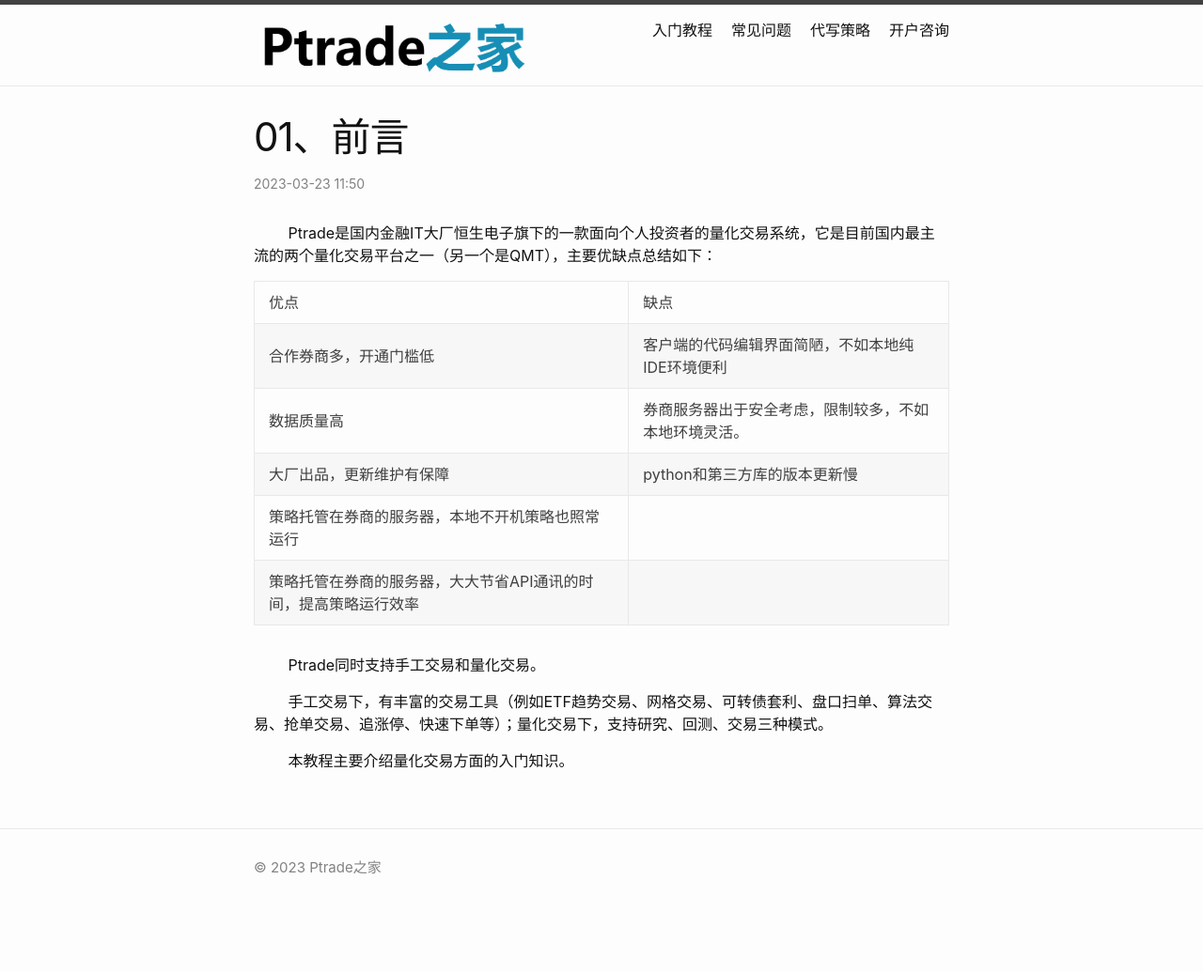
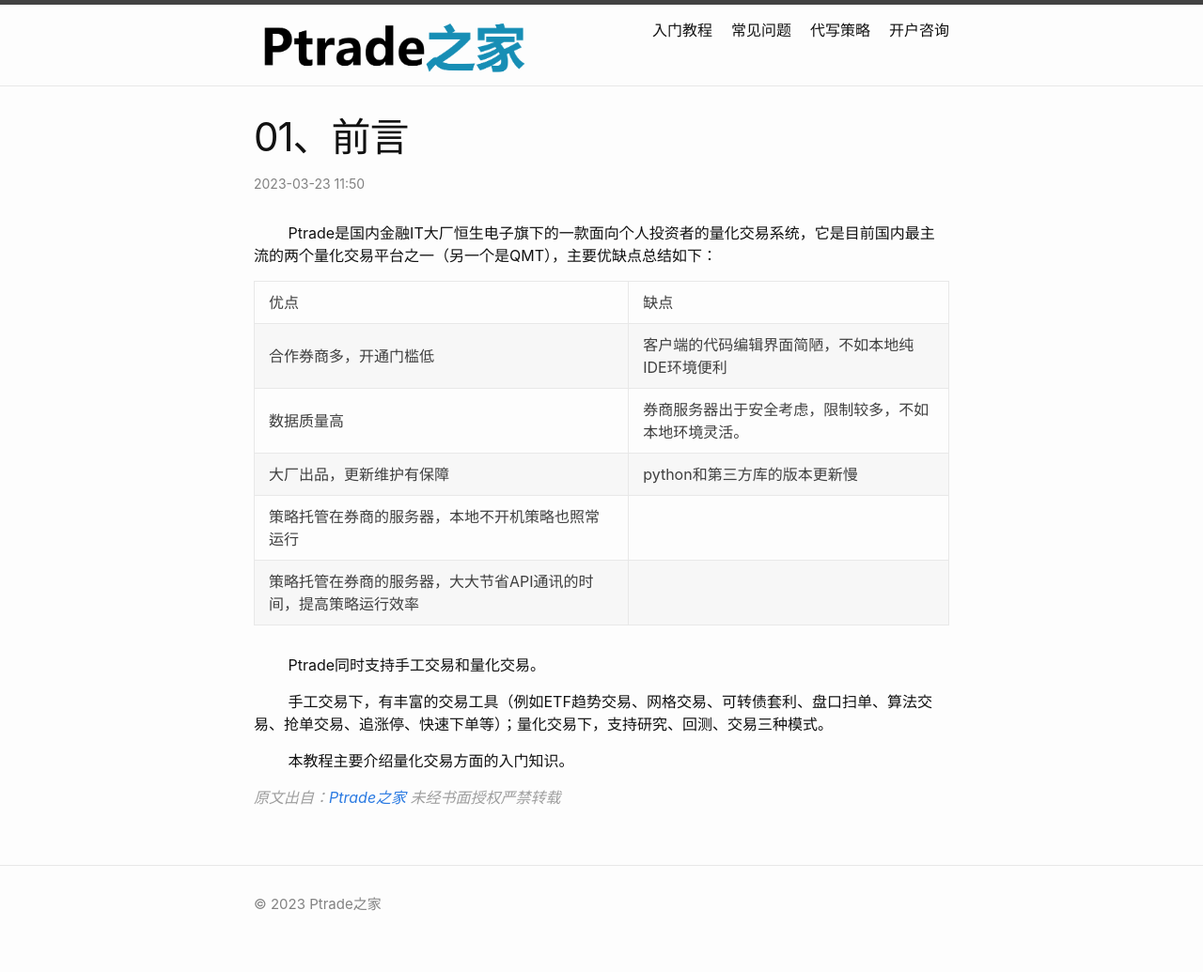
Before and after one commit to simvson/site, a Jekyll site: the page built from _posts/2023-03-23-01-preface.md, in a window 1280 px wide. Shown: the whole page at 94% size. Built offline with Jekyll 4.4.1, drawn with Linux system fonts in a browser that asks for light colours; before the commit the page ends 996 px from its top, so only the background shows below that.

Commit message:
Update 2023-03-23-01-preface.md

```diff
--- a/_posts/2023-03-23-01-preface.md
+++ b/_posts/2023-03-23-01-preface.md
@@ -16,3 +16,6 @@
 &emsp; &emsp;手工交易下，有丰富的交易工具（例如ETF趋势交易、网格交易、可转债套利、盘口扫单、算法交易、抢单交易、追涨停、快速下单等）；量化交易下，支持研究、回测、交易三种模式。
 
 &emsp; &emsp;本教程主要介绍量化交易方面的入门知识。
+
+
+<font color="#9e9e9e"><em>原文出自：<a  href="https://quants.site/posts/preface" target="_blank">Ptrade之家</a> 未经书面授权严禁转载</em></font>
```
